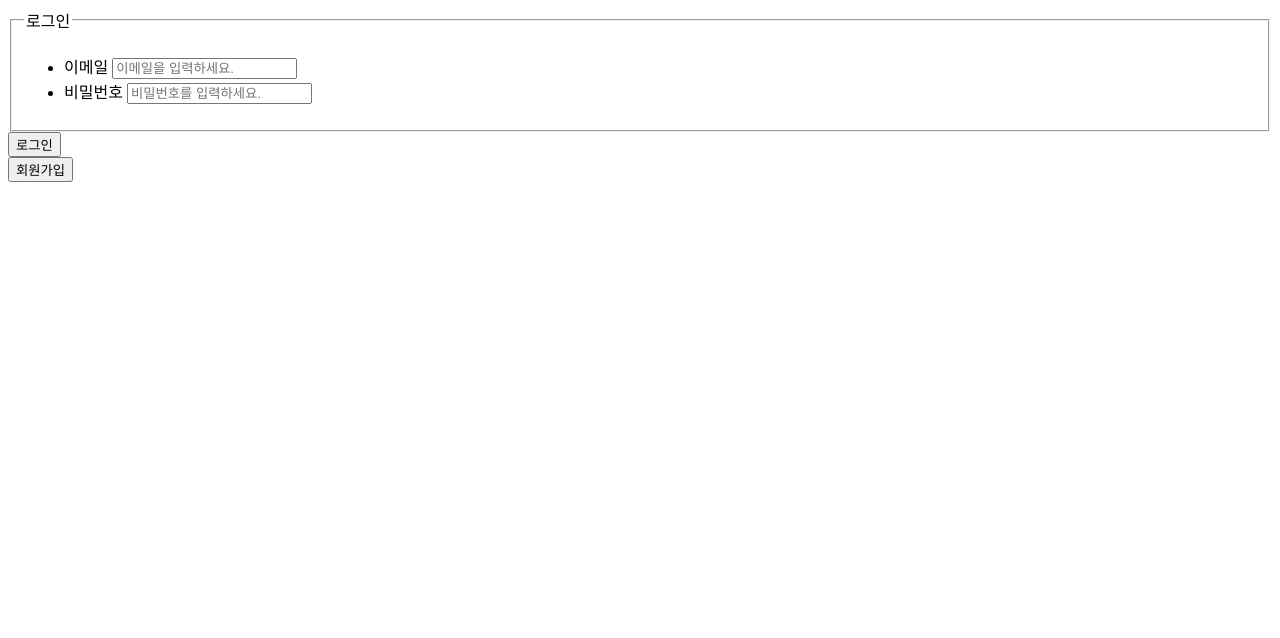
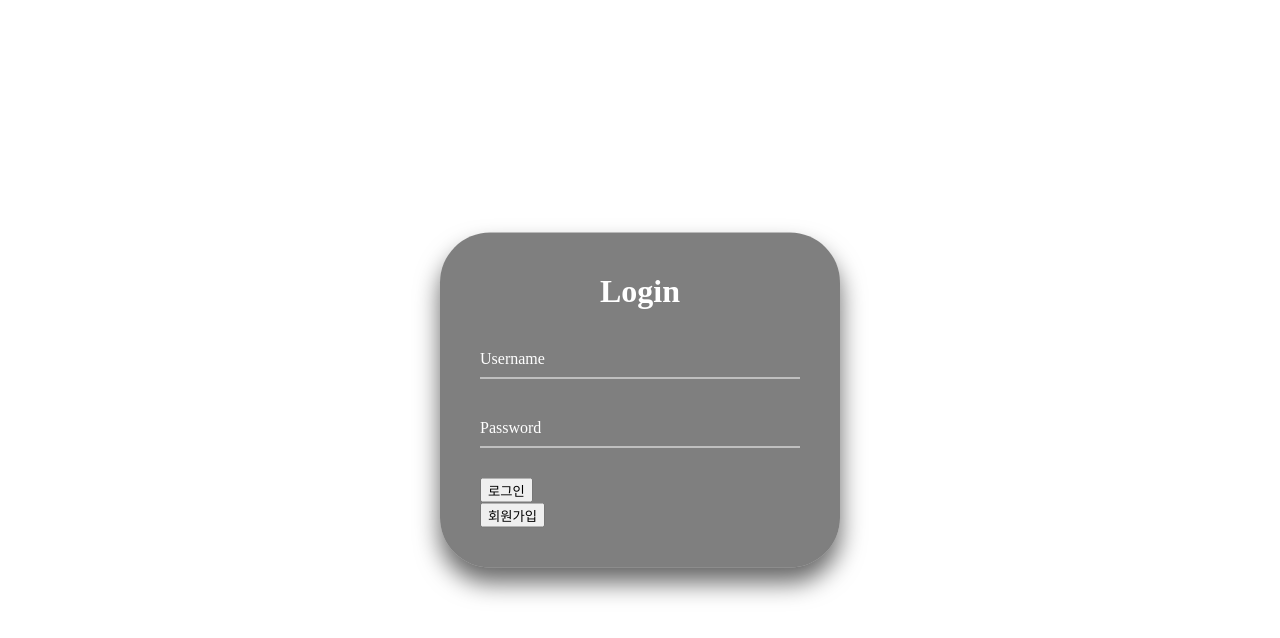
Before and after one commit to runitup11-kr/html, a plain HTML site: page login-html/login.html in a window 1280 px wide. Drawn offline with Linux system fonts and the light colour scheme.

Commit message:
login CSS

```diff
--- /dev/null
+++ b/login-html/login.css
@@ -0,0 +1,71 @@
+html {
+  height: 100%;
+}
+
+.login-box {
+  position: absolute;
+  top: 50%;
+  left: 50%;
+  width: 400px;
+  padding: 40px;
+  transform: translate(-50%, -50%);
+  background: rgba(0, 0, 0, 0.5);
+  box-sizing: border-box;
+  box-shadow: 0 15px 25px rgba(0, 0, 0, 0.6);
+  border-radius: 50px;
+}
+
+.login-box h1 {
+  margin: 0 0 30px;
+  padding: 0;
+  color: #fff;
+  text-align: center;
+}
+
+.login-box .user-box {
+  position: relative;
+}
+
+.login-box .user-box input {
+  width: 100%;
+  padding: 10px 0;
+  font-size: 16px;
+  color: #fff;
+  margin-bottom: 30px;
+  border: none;
+  border-bottom: 1px solid #fff;
+  outline: none;
+  background: transparent;
+}
+.login-box .user-box label {
+  position: absolute;
+  top: 0;
+  left: 0;
+  padding: 10px 0;
+  font-size: 16px;
+  color: #fff;
+  pointer-events: none;
+  transition: 0.5s;
+}
+
+.login-box .user-box input:focus ~ label,
+.login-box .user-box input:valid ~ label {
+  top: -20px;
+  left: 0;
+  color: #03e9f4;
+  font-size: 12px;
+}
+
+.login-box form a {
+  position: relative;
+  display: inline-block;
+  padding: 10px 20px;
+  color: #03e9f4;
+  font-size: 16px;
+  text-decoration: none;
+  text-transform: uppercase;
+  overflow: hidden;
+  transition: 0.5s;
+  margin-top: 40px;
+  letter-spacing: 4px;
+}
--- a/login-html/login.html
+++ b/login-html/login.html
@@ -1,40 +1,32 @@
 <!DOCTYPE html>
 <html lang="en">
   <head>
+    <link rel="stylesheet" href="login.css" />
     <meta charset="UTF-8" />
     <meta name="viewport" content="width=device-width, initial-scale=1.0" />
     <title>login</title>
   </head>
   <body>
-    </form>
-    <form action= "http://127.0.0.1:5500/login-html/keepgoing.html" target="_blank">
-      <fieldset>
-        <legend>로그인</legend>
-        <ul>
-          <li>
-            <label for="email">이메일</label>
-            <input
-              type="email"
-              id="email"
-              required
-              placeholder="이메일을 입력하세요."
-            />
-          </li>
-          <li>
-            <label for="password">비밀번호</label>
-            <input
-              type="password"
-              id="password"
-              required
-              placeholder="비밀번호를 입력하세요."
-            />
-          </li>
-        </ul>
-      </fieldset>
-      <input type="submit" value="로그인" />
-    </form>
-                <form action="http://127.0.0.1:5500/login-html/login3.html" target="bla">
-      <input type="submit" value="회원가입" />
+    <div class="login-box">
+      <h1>Login</h1>
+
+      <form
+        action="http://127.0.0.1:5500/login-html/keepgoing.html"
+        target="_blank"
+      >
+        <div class="user-box">
+          <input type="email" id="email" required />
+          <label>Username</label>
+        </div>
+        <div class="user-box">
+          <input type="password" id="password" required />
+          <label>Password</label>
+        </div>
+        <input type="submit" value="로그인" />
       </form>
+      <form action="http://127.0.0.1:5500/login-html/login3.html" target="bla">
+        <input type="submit" value="회원가입" />
+      </form>
+    </div>
   </body>
 </html>
```
